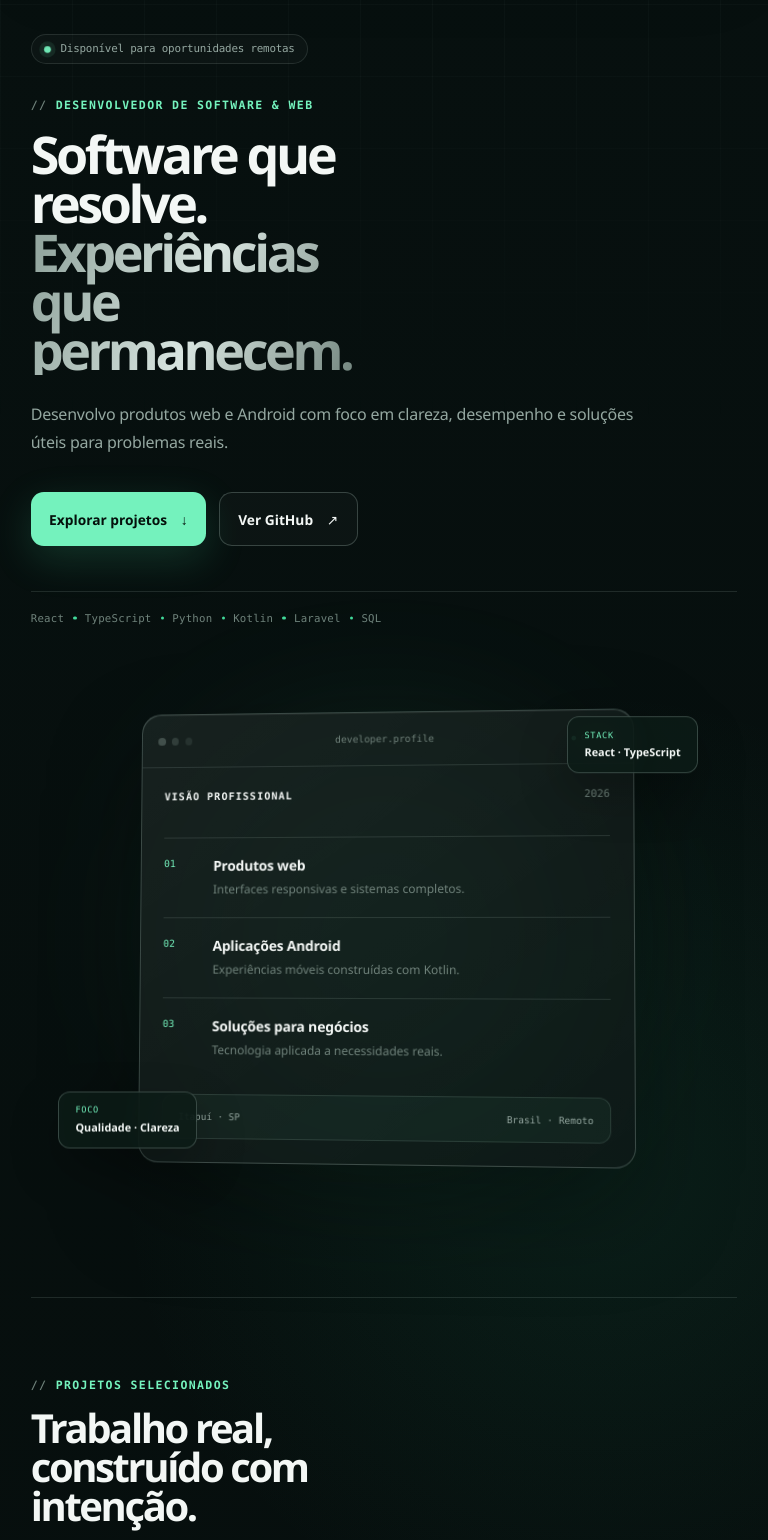
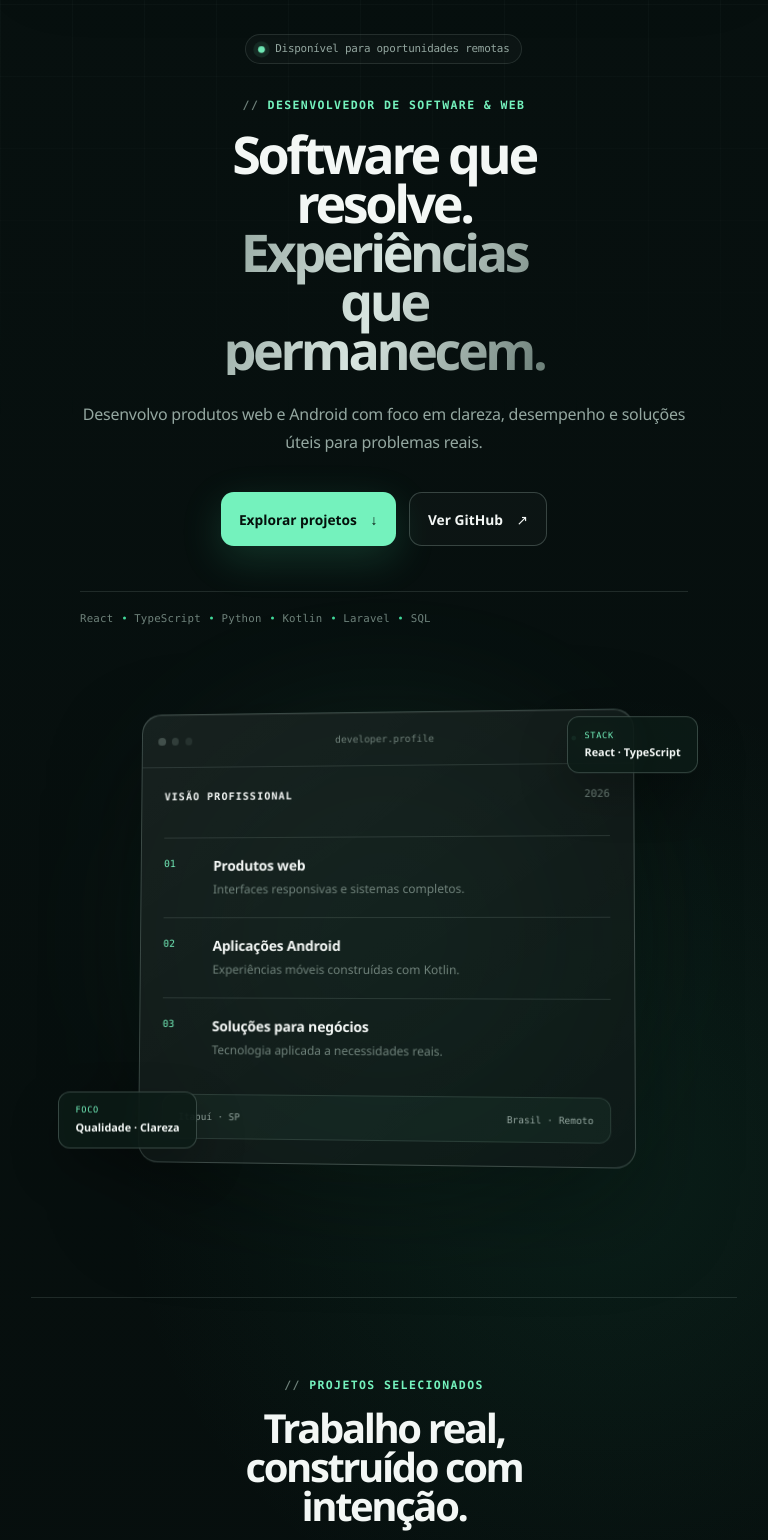
Before and after one commit to diogozarpelo/portfolio-profissional, a React (Vite) app: page / in a window 768 px wide. Shown: the part 140-1680 px from the top of the page. Built offline with nearby package versions, Linux system fonts and the light colour scheme.

Commit message:
feat: improve tablet section alignment

```diff
--- a/src/App.css
+++ b/src/App.css
@@ -856,3 +856,35 @@
     font-size: clamp(2.5rem, 12vw, 3.7rem);
   }
 }
+@media (min-width: 761px) and (max-width: 900px) {
+  .hero-content {
+    margin: 0 auto;
+    text-align: center;
+  }
+
+  .availability {
+    margin-right: auto;
+    margin-left: auto;
+  }
+
+  .hero-content h1,
+  .hero-description {
+    margin-right: auto;
+    margin-left: auto;
+  }
+
+  .hero-actions {
+    justify-content: center;
+  }
+
+  .projects-introduction {
+    justify-items: center;
+    text-align: center;
+  }
+
+  .projects-introduction h2,
+  .projects-introduction > p {
+    margin-right: auto;
+    margin-left: auto;
+  }
+}
--- a/src/components/AboutSection.css
+++ b/src/components/AboutSection.css
@@ -226,3 +226,15 @@
     grid-template-columns: 2rem 1fr;
   }
 }
+@media (min-width: 761px) and (max-width: 900px) {
+  .about-visual {
+    margin-right: auto;
+    margin-left: auto;
+  }
+
+  .about-content > h2 {
+    margin-right: auto;
+    margin-left: auto;
+    text-align: center;
+  }
+}
--- a/src/components/SkillsSection.css
+++ b/src/components/SkillsSection.css
@@ -183,3 +183,15 @@
     flex-wrap: nowrap;
   }
 }
+@media (min-width: 761px) and (max-width: 900px) {
+  .skills-heading {
+    justify-items: center;
+    text-align: center;
+  }
+
+  .skills-heading h2,
+  .skills-heading > p {
+    margin-right: auto;
+    margin-left: auto;
+  }
+}
```
